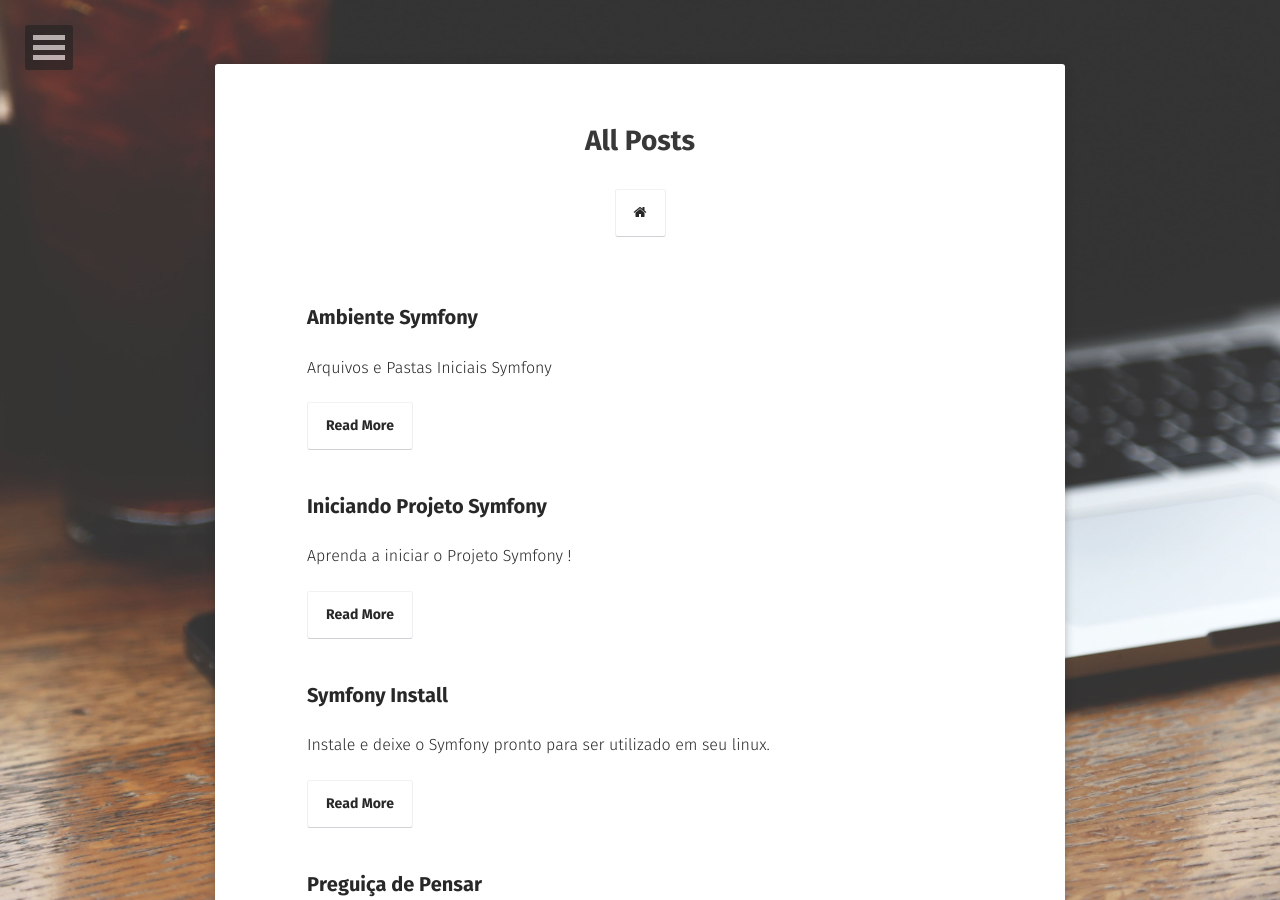
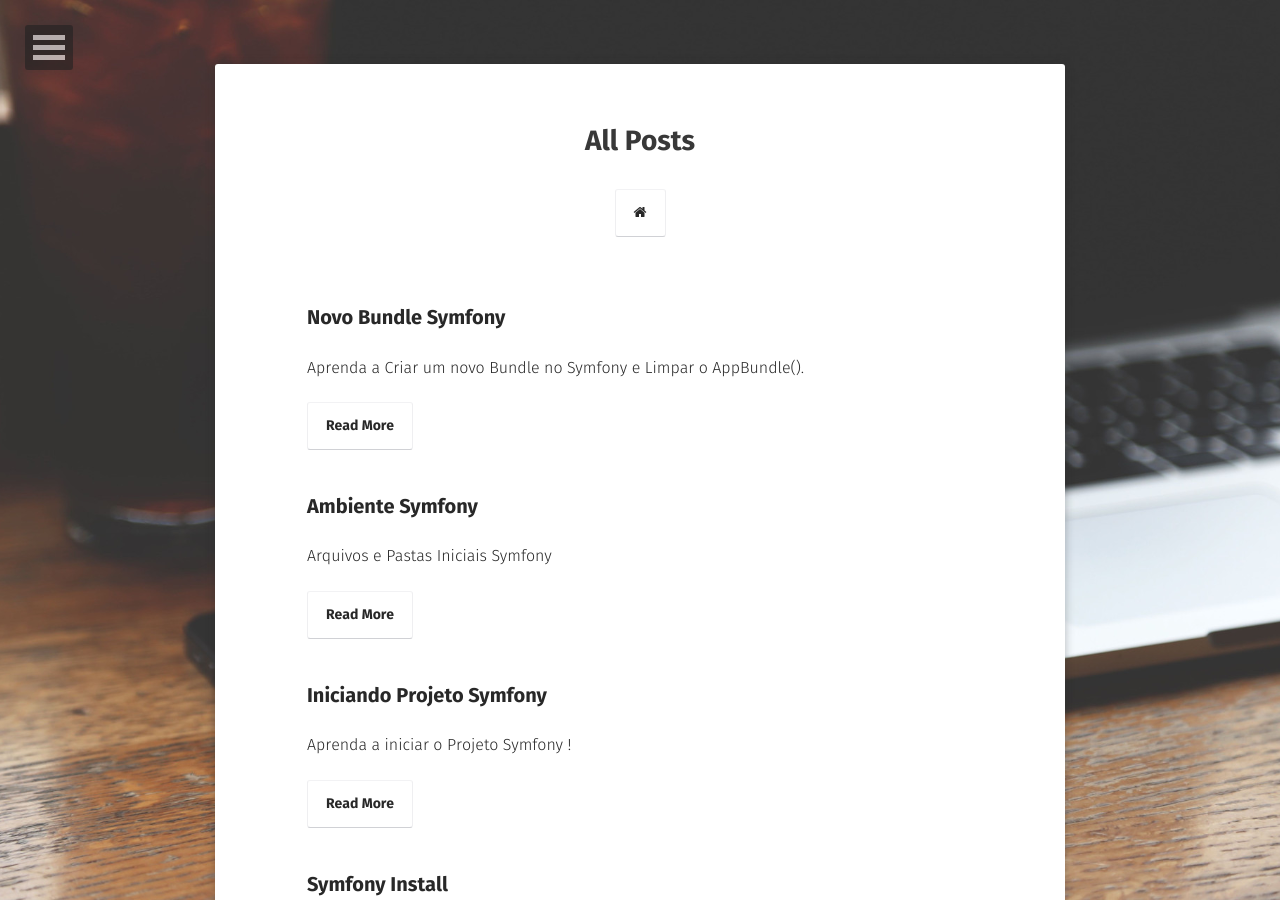
Before and after one commit to jhoemrs/jhoemrs.github.io, a Jekyll site: the page built from posts/index.md, in a window 1280 px wide and 900 px high. Built offline with Jekyll 4.4.1, drawn with Linux system fonts in a browser that asks for light colours; some web fonts are replaced.

Commit message:
Migracao Postagens

```diff
--- /dev/null
+++ b/_posts/2016-03-17-novoBundle.md
@@ -0,0 +1,91 @@
+---
+layout: post
+title: "Novo Bundle Symfony"
+excerpt: "Aprenda a Criar um novo Bundle no Symfony e Limpar o AppBundle()."
+tags:
+ - Symfony
+feature: http://i.imgur.com/Ds6S7lJ.png
+comments: true
+---
+
+Hoje iremos criar nosso Bundle !
+
+Um bundle é algo que pode ser reutilizado como uma peça independente de software, por exemplo, se um Bundle Fatura depende do Bundle Produto para funcionar, então não há sentido dos dois estarem separados.
+
+Esta informação está disponível no **[Symfony Best Practices](http://symfony.com/doc/current/best_practices/creating-the-project.html)** , fiz uma tradução livre e resumida, ainda exerço algumas coisas que devem ser melhoradas neste intuito, já criei bundles que não funcionavam como uma peça sozinha mas funcionavam bem para organização, então é uma espada de 2 gumes, mas seguir as melhores práticas sempre acredito que seja uma boa, mas não é algo de extrema preocupação para quem está aprendendo.
+
+Vamos lá, mão na massa!
+
+Primeiro vamos limpar o Bundle que já veio com nosso projeto.
+
+<figure>
+	<img src="{{ site.url }}/images/bancoPostagens/novoBundle/limparPastasAppKernel.png">
+	<figcaption><a data-toggle="tooltip" title="Limpando a estrutura.">Limpe AppKernel + Apague Pastas</a></figcaption>
+</figure>
+
+Para limpar o Bundle antigo apague-o do AppKernel e exclua as duas pastas AppBundle que estão selecionadas também na imagem acima, o próximo passo é limpar nosso routing.yml conforme imagem abaixo.
+
+<figure class="half">
+	<a href="{{ site.url }}/images/bancoPostagens/novoBundle/routingSujo.png"><img src="{{ site.url }}/images/bancoPostagens/novoBundle/routingSujo.png"></a>
+	<a href="{{ site.url }}/images/bancoPostagens/novoBundle/routingLimpo.png"><img src="{{ site.url }}/images/bancoPostagens/novoBundle/routingLimpo.png"></a>
+</figure>
+
+Agora abrimos o terminal e acessaremos a pasta de nosso projeto.
+
+<figure>
+	<img src="{{ site.url }}/images/bancoPostagens/novoBundle/pastaProjeto.png">
+</figure>
+
+Após isso executaremos o comando:
+
+{% highlight shell%}
+bin/console generate:bundle
+{% endhighlight %}
+
+Nos depararemos agora com a primeira pergunta:
+{% highlight shell%}
+Are you planning on sharing this bundle across multiple applications? [no]:
+{% endhighlight %}
+
+Ao Pressionar Enter você estará selecionando a **resposta padrão** que se encontra **entre colchetes**.
+
+**IMPORTANTE**, este tipo de resposta padrão poderá ser utilizado e será, em vários comandos bin/console que executaremos daqui para frente.
+
+Logo após isto será questionado o nome do nosso novo Bundle, que deve terminar com Bundle.
+{% highlight shell%}
+Bundle name:
+{% endhighlight %}
+Para dar sequência escolhi o nome de **JornalBundle** para nossa aplicação.
+
+Próximo questionamento será:
+{% highlight shell%}
+Target Directory [src/]:
+{% endhighlight %}
+
+A não ser que você esteja fazendo algo muito customizado, o costume do bundle é se localizar dentro de src/ .
+Pressione Enter para continuar.
+
+Logo será nos dado a próxima questão, qual será o formato de nossa configuração, por padrão é sugerido annotation, é exatamente ele que vamos utilizar em nossos exemplos.
+{% highlight shell%}
+Configuration format (annotation, yml, xml, php) [annotation]:
+{% endhighlight %}
+
+Ao fim deste passo, terá uma tela similar a esta:
+<figure>
+	<img src="{{ site.url }}/images/bancoPostagens/novoBundle/generateBundle.png">
+</figure>
+
+Agora Rode o Projeto com o Comando:
+{% highlight shell%}
+bin/console server:run
+{% endhighlight %}
+
+Ao acessarmos o endereço do servidor iniciado, se você executou todos os passos acima, verá a seguinte tela no navegador:
+
+<figure>
+	<img src="{{ site.url }}/images/bancoPostagens/novoBundle/navegadorHelloWorld.png">
+</figure>
+
+Oficialmente Seja Bem-Vindo ao seu Bundle no Symfony.
+
+Um abraço, e até a próxima!
```
Also changed, not shown: _posts/2016-03-16-ambienteSymfony.md (+3 -3 lines).
